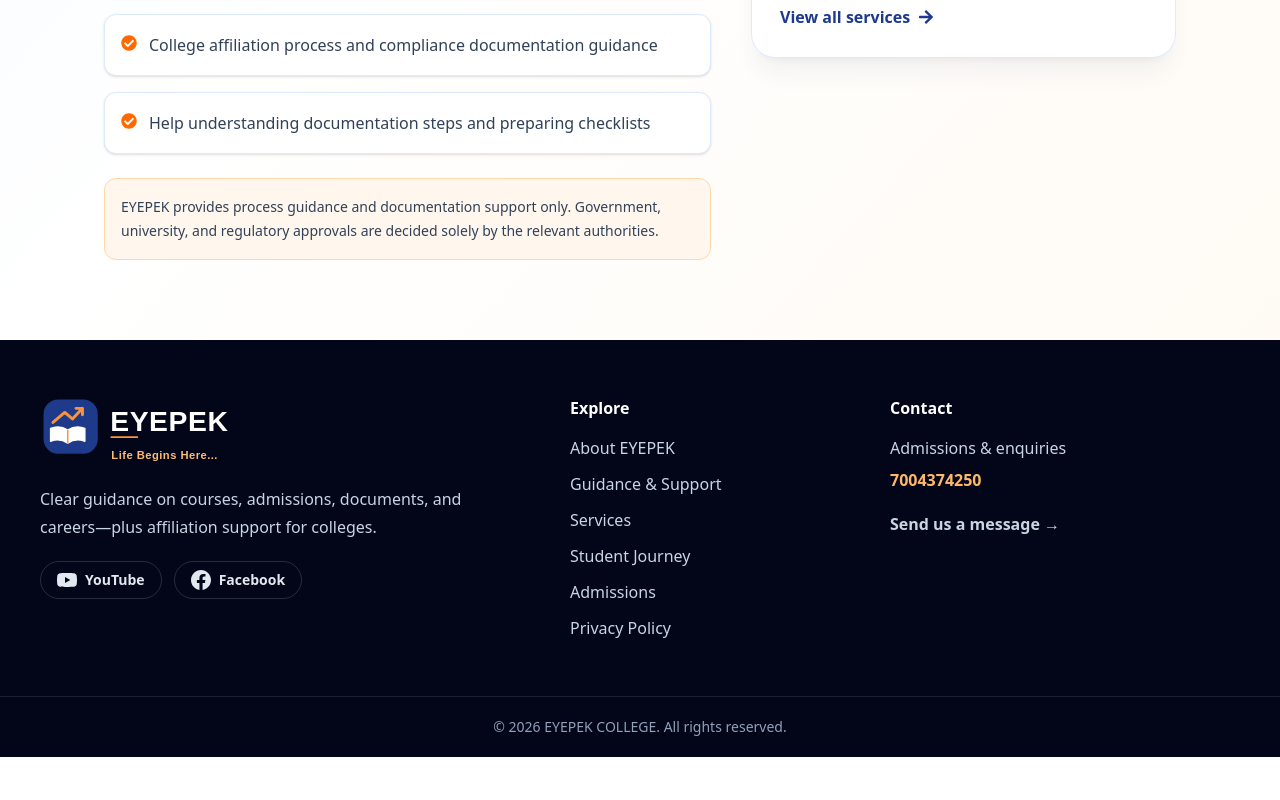
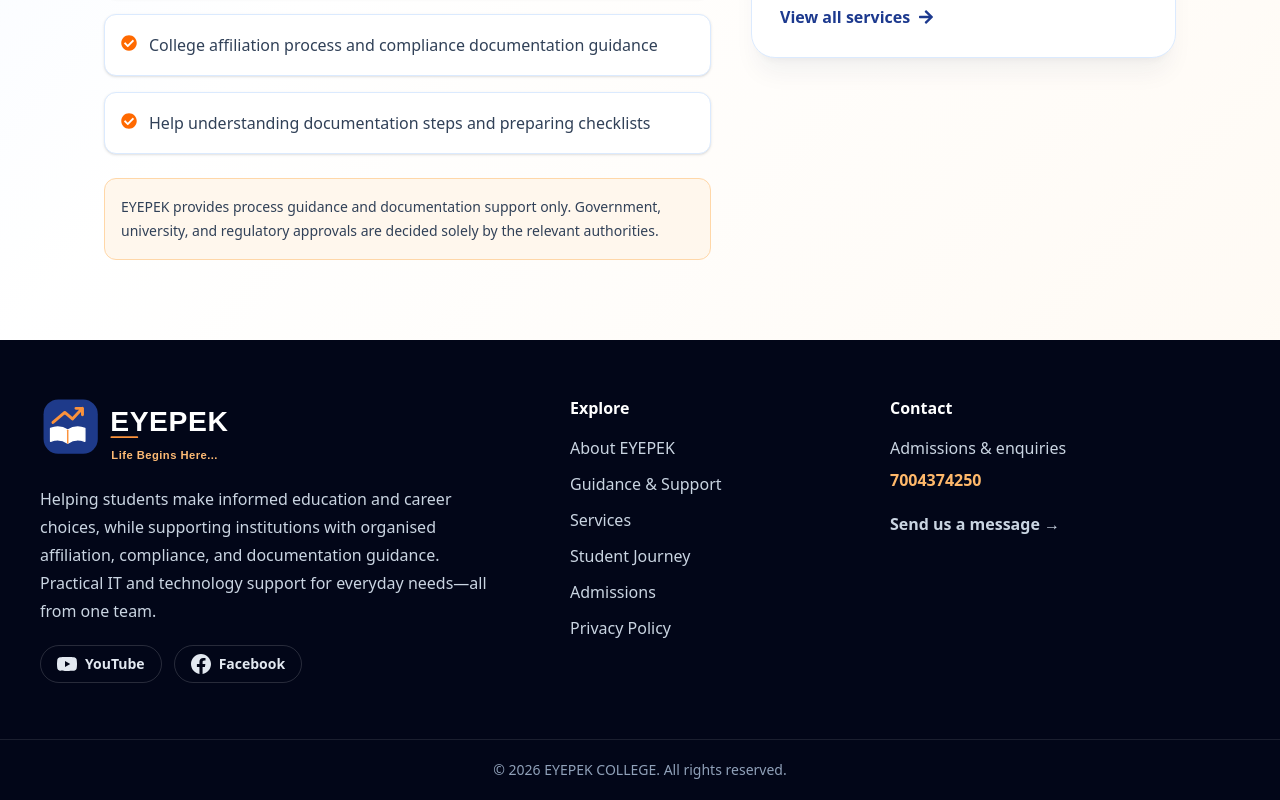
Before and after one commit to eyepek/EYEPEK, a React (Vite) app: page /services/business-support in a window 1280 px wide. Shown: the part 1223-2023 px from the top of the page. Before the commit the page ends 1980 px from the top, so only its background shows below. Built offline with nearby package versions, Linux system fonts and the light colour scheme.

Commit message:
Improve EYEPEK footer description

```diff
--- a/src/components/Footer.jsx
+++ b/src/components/Footer.jsx
@@ -6,7 +6,7 @@
     <div className='mx-auto grid max-w-7xl gap-10 px-6 py-14 md:grid-cols-[1.4fr_0.8fr_1fr] md:px-10'>
       <div>
         <img src='/images/eyepek-college-logo-light.svg' alt='EYEPEK College' className='block h-auto w-[230px]' />
-        <p className='mt-4 max-w-md leading-7 text-slate-300'>Clear guidance on courses, admissions, documents, and careers—plus affiliation support for colleges.</p>
+        <p className='mt-4 max-w-md leading-7 text-slate-300'>Helping students make informed education and career choices, while supporting institutions with organised affiliation, compliance, and documentation guidance. Practical IT and technology support for everyday needs—all from one team.</p>
         <div className='mt-5 flex flex-wrap gap-3'>
           <a
             href='https://www.youtube.com/@eyepek'
```
